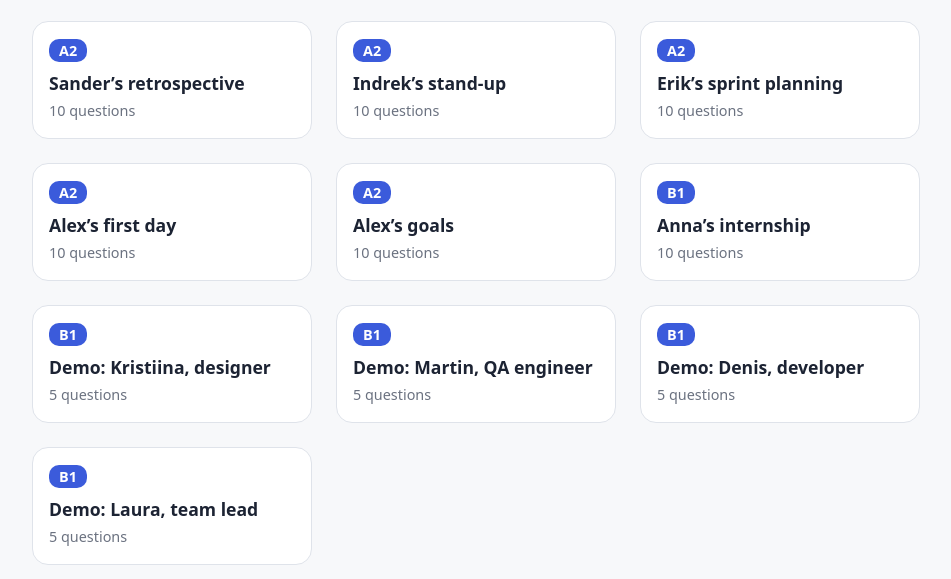
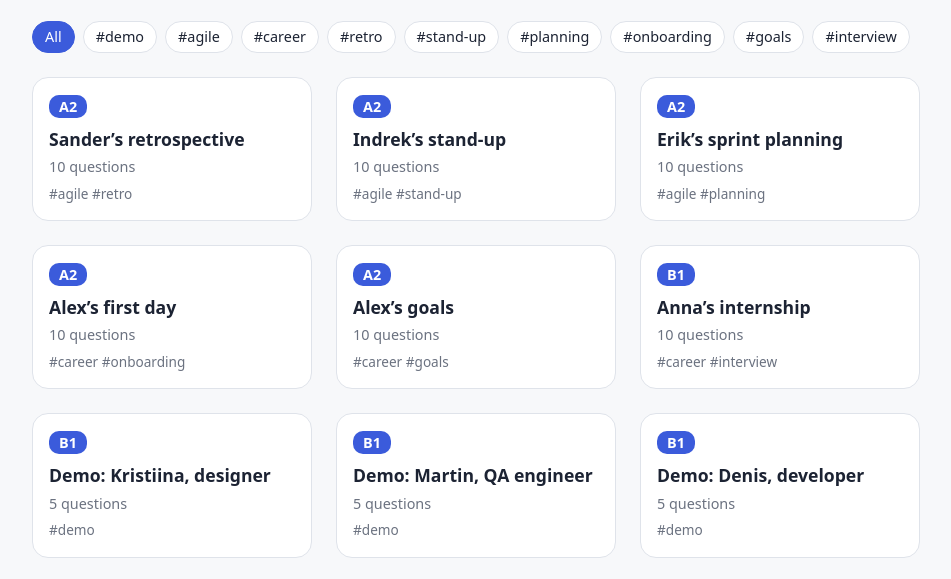
Before and after one commit to vladimir-tl/english-test, an Astro site: page /en/listening in a window 1280 px wide. Shown: the part 159-738 px from the top of the page, without its empty margins (164-1115 px from the left). Built offline with nearby package versions, Linux system fonts and the light colour scheme; Astro itself is replaced by a stand-in of ours.

Commit message:
Add tag filter to listening page
Each listening task gets tags (demo, agile, career, ...); the listening
page filters cards by tag and keeps it in the URL hash, e.g. #demo.

Co-Authored-By: Claude Opus 5.5 <noreply@anthropic.com>

```diff
--- a/src/data/listening.ts
+++ b/src/data/listening.ts
@@ -17,12 +17,15 @@ export interface ListeningTask {
   questions: TopicQuestion[];
   /** slug of the topic this task belongs to; the topic page links to it */
   topic?: string;
+  /** filter tags on the listening page, English, lowercase */
+  tags: string[];
 }
 
 // To add a task: put the MP3 in public/audio/ and add an entry here.
 export const listeningTasks: ListeningTask[] = [
   {
     slug: 'sander-retrospective',
+    tags: ['agile', 'retro'],
     level: 'A2',
     title: { ru: 'Ретроспектива Сандера', en: 'Sander’s retrospective', et: 'Sanderi retrospektiiv' },
     audio: '/audio/a2/retrospective.mp3',
@@ -51,6 +54,7 @@ The checklist included a clear description, an example, and a contact person. Sa
   },
   {
     slug: 'indrek-stand-up',
+    tags: ['agile', 'stand-up'],
     level: 'A2',
     title: { ru: 'Стендап Индрека', en: 'Indrek’s stand-up', et: 'Indreku stand-up' },
     audio: '/audio/a2/stand-up.mp3',
@@ -79,6 +83,7 @@ After the meeting, Indrek and his colleague checked his account. She changed his
   },
   {
     slug: 'erik-sprint-planning',
+    tags: ['agile', 'planning'],
     level: 'A2',
     title: { ru: 'Планирование спринта Эрика', en: 'Erik’s sprint planning', et: 'Eriku sprindi planeerimine' },
     audio: '/audio/a2/sprint-planning.mp3',
@@ -107,6 +112,7 @@ Erik agreed to take on the testing of the login page. He planned to check it wit
   },
   {
     slug: 'alex-onboarding',
+    tags: ['career', 'onboarding'],
     level: 'A2',
     title: { ru: 'Первый день Алекса', en: 'Alex’s first day', et: 'Alexi esimene päev' },
     audio: '/audio/a2/alex-onboarding.mp3',
@@ -135,6 +141,7 @@ He asked for help in the team chat, but nobody answered. His colleagues were in
   },
   {
     slug: 'alex-goals',
+    tags: ['career', 'goals'],
     level: 'A2',
     title: { ru: 'Цели Алекса', en: 'Alex’s goals', et: 'Alexi eesmärgid' },
     audio: '/audio/a2/goal.mp3',
@@ -163,6 +170,7 @@ Alex practised this skill with a colleague twice a week. He could use the main t
   },
   {
     slug: 'anna-internship',
+    tags: ['career', 'interview'],
     level: 'B1',
     title: { ru: 'Стажировка Анны', en: 'Anna’s internship', et: 'Anna praktika' },
     audio: '/audio/b1/anna-internship.mp3',
@@ -195,6 +203,7 @@ Her manager was impressed by both her progress and her ability to communicate cl
   },
   {
     slug: 'demo-kristiina-designer',
+    tags: ['demo'],
     level: 'B1',
     title: { ru: 'Демо: дизайнер Кристийна', en: 'Demo: Kristiina, designer', et: 'Demo: disainer Kristiina' },
     audio: '/audio/b1/demo/kristiina-designer.mp3',
@@ -219,6 +228,7 @@ What still needs to be done? The screen for the end of the consultation hasn’t
   },
   {
     slug: 'demo-martin-qa',
+    tags: ['demo'],
     level: 'B1',
     title: { ru: 'Демо: тестировщик Мартин', en: 'Demo: Martin, QA engineer', et: 'Demo: testija Martin' },
     audio: '/audio/b1/demo/martin-qa.mp3',
@@ -245,6 +255,7 @@ Next steps: the open bugs will be tested again after they are fixed. Next week,
   },
   {
     slug: 'demo-denis-developer',
+    tags: ['demo'],
     level: 'B1',
     title: { ru: 'Демо: разработчик Денис', en: 'Demo: Denis, developer', et: 'Demo: arendaja Denis' },
     audio: '/audio/b1/demo/denis-dev.mp3',
@@ -269,6 +280,7 @@ What’s still to do? The sound bug on older Android phones will be fixed this w
   },
   {
     slug: 'demo-laura-team-lead',
+    tags: ['demo'],
     level: 'B1',
     title: { ru: 'Демо: тимлид Лаура', en: 'Demo: Laura, team lead', et: 'Demo: tiimijuht Laura' },
     audio: '/audio/b1/demo/laura-team-lead.mp3',
--- a/src/i18n/ui.ts
+++ b/src/i18n/ui.ts
@@ -24,6 +24,7 @@ export const ui = {
     questionsTitle: 'Вопросы по записи',
     listenAgain: 'Послушать ещё раз',
     otherTasks: 'Другие задания',
+    allTags: 'Все',
     transcriptTitle: 'Текст записи',
     topicsTitle: 'Английский для ИТ — темы',
     topicsIntro: 'уровень A2 – начало B1 · В каждой теме 15–20 вопросов с выбором ответа и объяснениями.',
@@ -96,6 +97,7 @@ export const ui = {
     questionsTitle: 'Questions about the recording',
     listenAgain: 'Listen again',
     otherTasks: 'Other tasks',
+    allTags: 'All',
     transcriptTitle: 'Transcript',
     topicsTitle: 'English for IT — topics',
     topicsIntro: 'level A2 – early B1 · Each topic has 15–20 multiple-choice questions with explanations.',
@@ -168,6 +170,7 @@ export const ui = {
     questionsTitle: 'Küsimused salvestuse kohta',
     listenAgain: 'Kuula uuesti',
     otherTasks: 'Teised ülesanded',
+    allTags: 'Kõik',
     transcriptTitle: 'Salvestuse tekst',
     topicsTitle: 'Inglise keel IT-s — teemad',
     topicsIntro: 'tase A2 – B1 algus · Igas teemas 15–20 valikvastustega küsimust koos selgitustega.',
--- a/src/pages/[lang]/listening/index.astro
+++ b/src/pages/[lang]/listening/index.astro
@@ -9,18 +9,26 @@ export function getStaticPaths() {
 
 const lang = Astro.params.lang as Lang;
 const t = ui[lang];
+// Most used tags first, then in order of appearance.
+const allTags = listeningTasks.flatMap((x) => x.tags);
+const tags = [...new Set(allTags)].sort((a, b) => allTags.filter((x) => x === b).length - allTags.filter((x) => x === a).length);
 ---
 <Base lang={lang} title={`${t.navListening} — ${t.siteName}`} description={t.listeningDesc} path="/listening">
   <div class="head">
     <h1>{t.navListening}</h1>
     <p class="muted">{t.listeningIntro}</p>
   </div>
+  <div class="tags" id="tags" role="group">
+    <button type="button" class="tag" data-tag="" aria-pressed="true">{t.allTags}</button>
+    {tags.map((tag) => <button type="button" class="tag" data-tag={tag} aria-pressed="false" lang="en">#{tag}</button>)}
+  </div>
   <div class="grid">
     {listeningTasks.map((x) => (
-      <a class="card task" href={`/${lang}/listening/${x.slug}`}>
+      <a class="card task" href={`/${lang}/listening/${x.slug}`} data-tags={x.tags.join(' ')}>
         <span class="chip">{x.level}</span>
         <h2>{x.title[lang]}</h2>
         <p class="muted">{x.questions.length} {t.topicsCount === 'тем' ? (x.questions.length % 10 === 1 && x.questions.length % 100 !== 11 ? 'вопрос' : [2,3,4].includes(x.questions.length % 10) && ![12,13,14].includes(x.questions.length % 100) ? 'вопроса' : 'вопросов') : t.topicsCount === 'teemat' ? 'küsimust' : 'questions'}</p>
+        <p class="task-tags muted" lang="en">{x.tags.map((tag) => `#${tag}`).join(' ')}</p>
       </a>
     ))}
   </div>
@@ -36,4 +44,29 @@ const t = ui[lang];
   .chip { background:var(--accent); color:#fff; border-radius:10px; padding:2px 10px; font-weight:700; font-size:.9rem; }
   .task h2 { margin:8px 0 4px; font-size:1.1rem; }
   .task p { margin:0; font-size:.9rem; }
+  .task .task-tags { margin-top:6px; font-size:.85rem; }
+  .task[hidden] { display:none; }
+  .tags { display:flex; flex-wrap:wrap; gap:8px; margin:0 0 24px; }
+  .tag { font:inherit; font-size:.9rem; padding:4px 12px; border:1px solid var(--line); border-radius:999px; background:var(--card); color:inherit; cursor:pointer; }
+  .tag:hover { border-color:var(--accent); }
+  .tag[aria-pressed="true"] { background:var(--accent); border-color:var(--accent); color:#fff; }
 </style>
+
+<script>
+  // Filter cards by tag; the tag is kept in the URL hash, e.g. /ru/listening#demo.
+  const buttons = [...document.querySelectorAll<HTMLButtonElement>('#tags .tag')];
+  const cards = [...document.querySelectorAll<HTMLElement>('.task')];
+
+  function apply(tag: string) {
+    if (!buttons.some((b) => b.dataset.tag === tag)) tag = '';
+    buttons.forEach((b) => b.setAttribute('aria-pressed', String(b.dataset.tag === tag)));
+    cards.forEach((c) => { c.hidden = !!tag && !c.dataset.tags!.split(' ').includes(tag); });
+  }
+
+  buttons.forEach((b) => (b.onclick = () => {
+    const tag = b.dataset.tag!;
+    history.replaceState(null, '', tag ? `#${tag}` : location.pathname);
+    apply(tag);
+  }));
+  apply(decodeURIComponent(location.hash.slice(1)));
+</script>
```
